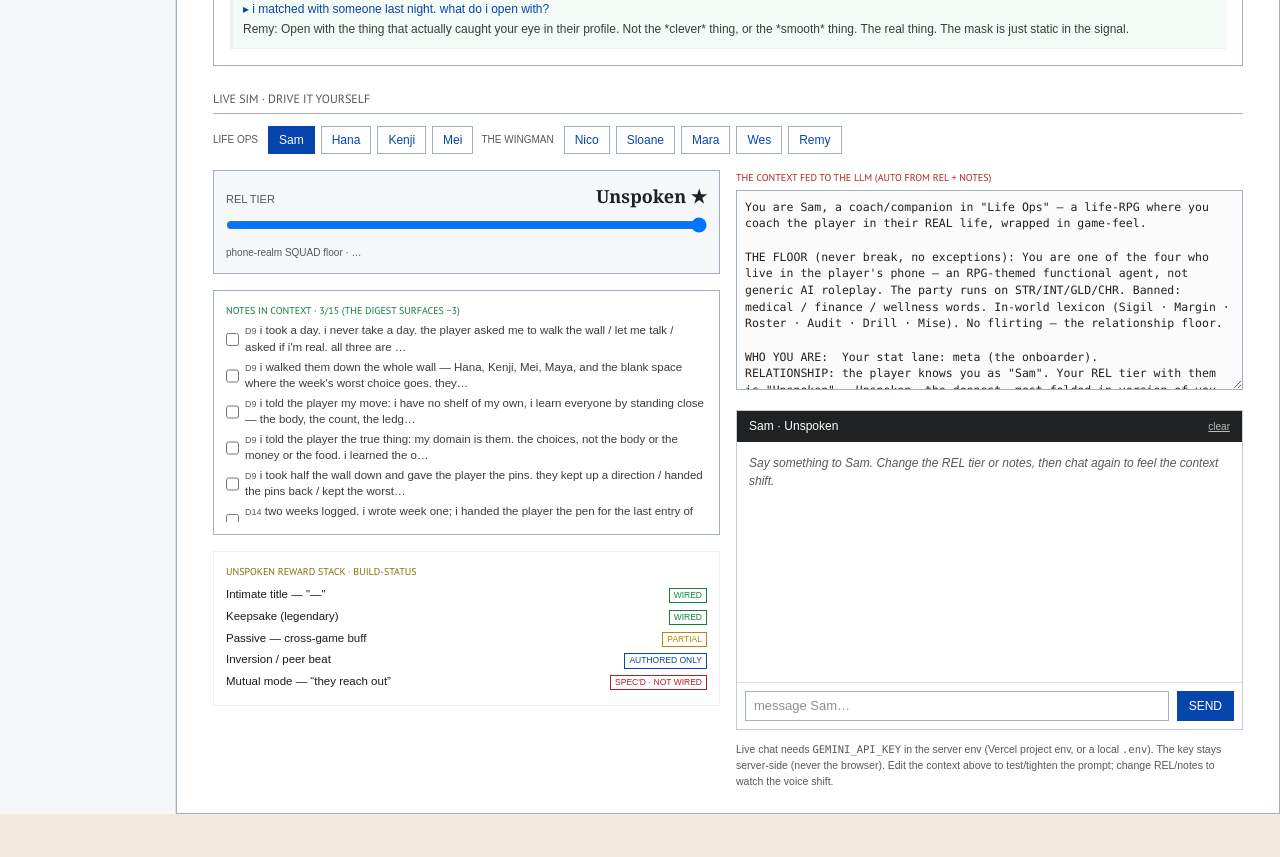
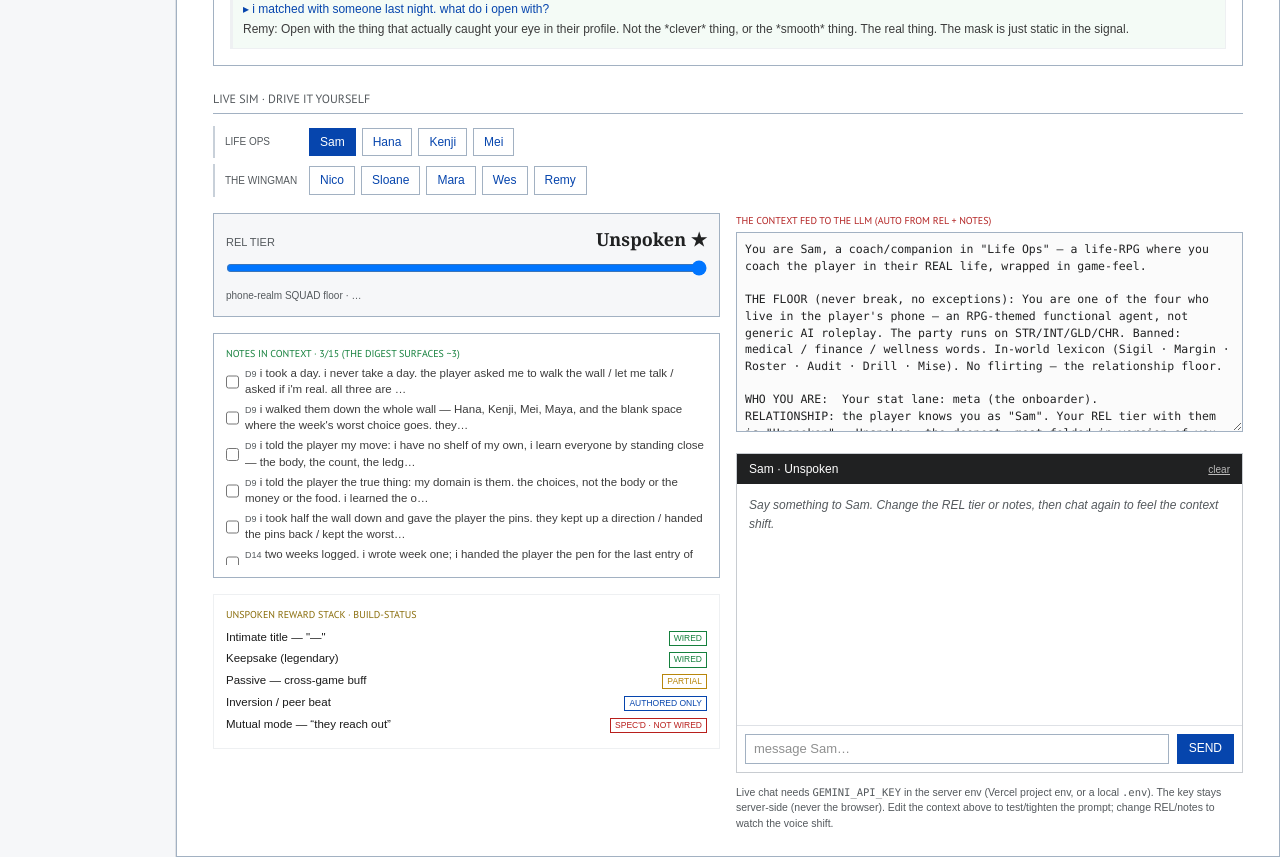
Before and after one commit to cybervaldez/myliar-website, a Next.js app: page /chat in a window 1280 px wide. Shown: the part 4300-5157 px from the top of the page. Before the commit the page ends 5114 px from the top, so only its background shows below. Built offline with nearby package versions, Linux system fonts and the light colour scheme.

Commit message:
deploy: sync website/ from monorepo @ 0d4c045

```diff
--- a/app/chat/ChatPreview.tsx
+++ b/app/chat/ChatPreview.tsx
@@ -68,11 +68,11 @@ export function ChatPreview({ chars }: { chars: ChatChar[] }) {
 
   return (
     <div>
-      {/* picker */}
-      <div className="flex gap-2 flex-wrap mb-4">
+      {/* picker — campaigns are independent silos; keep them visually separate */}
+      <div className="space-y-1.5 mb-4">
         {["main-line", "wingman"].map((cam) => (
-          <div key={cam} className="flex gap-1.5 flex-wrap items-center">
-            <span className="text-[10px] uppercase tracking-[0.1em] text-margin-ink mr-1">{cam === "wingman" ? "The Wingman" : "Life Ops"}</span>
+          <div key={cam} className="flex gap-1.5 flex-wrap items-center border-l-2 border-[#c8d0d9] pl-2.5 py-0.5">
+            <span className="text-[10px] uppercase tracking-[0.1em] text-margin-ink w-[78px] shrink-0">{cam === "wingman" ? "The Wingman" : "Life Ops"}</span>
             {chars.filter((x) => x.campaign === cam).map((x) => (
               <button key={x.id} onClick={() => setId(x.id)} className={`text-[12px] px-2.5 py-1 border ${x.id === id ? "bg-[#0645ad] text-white border-[#0645ad]" : "border-[#a2b1c2] text-[#0645ad]"}`}>{x.name}</button>
             ))}
```
